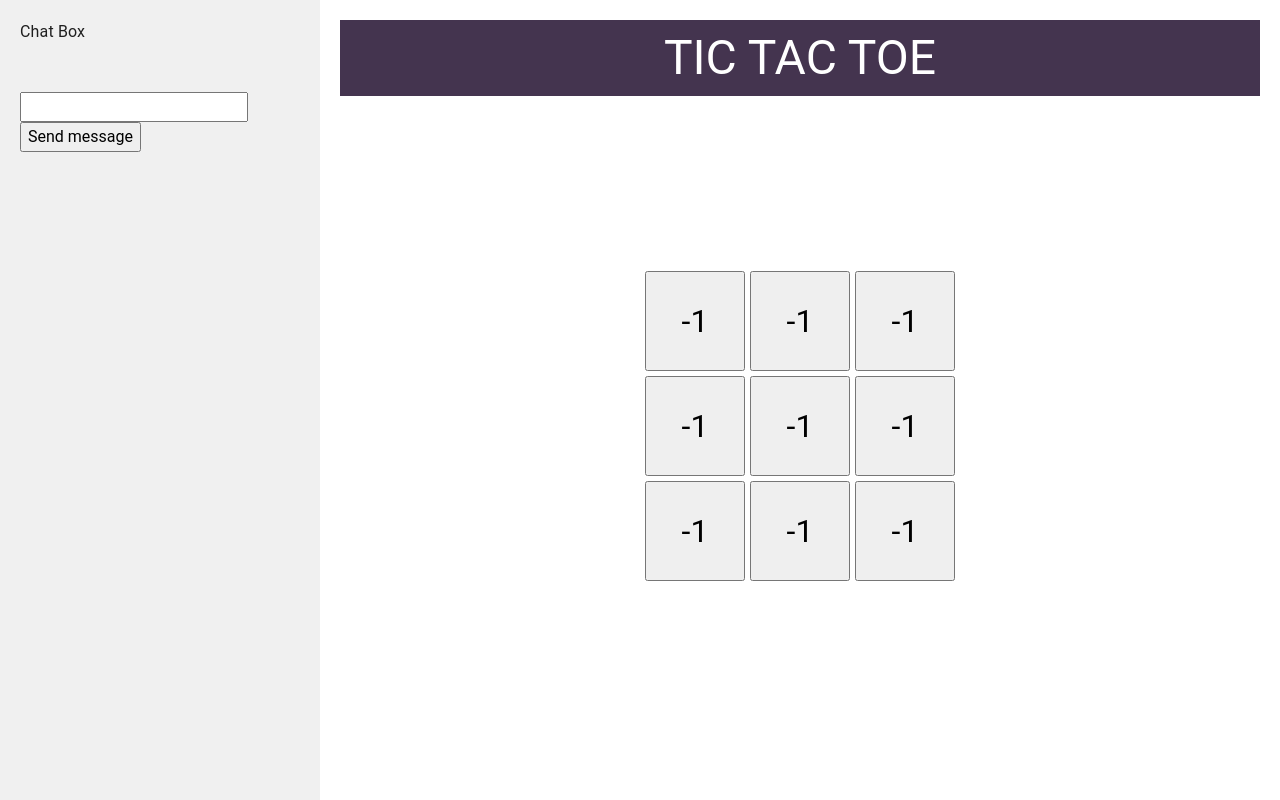
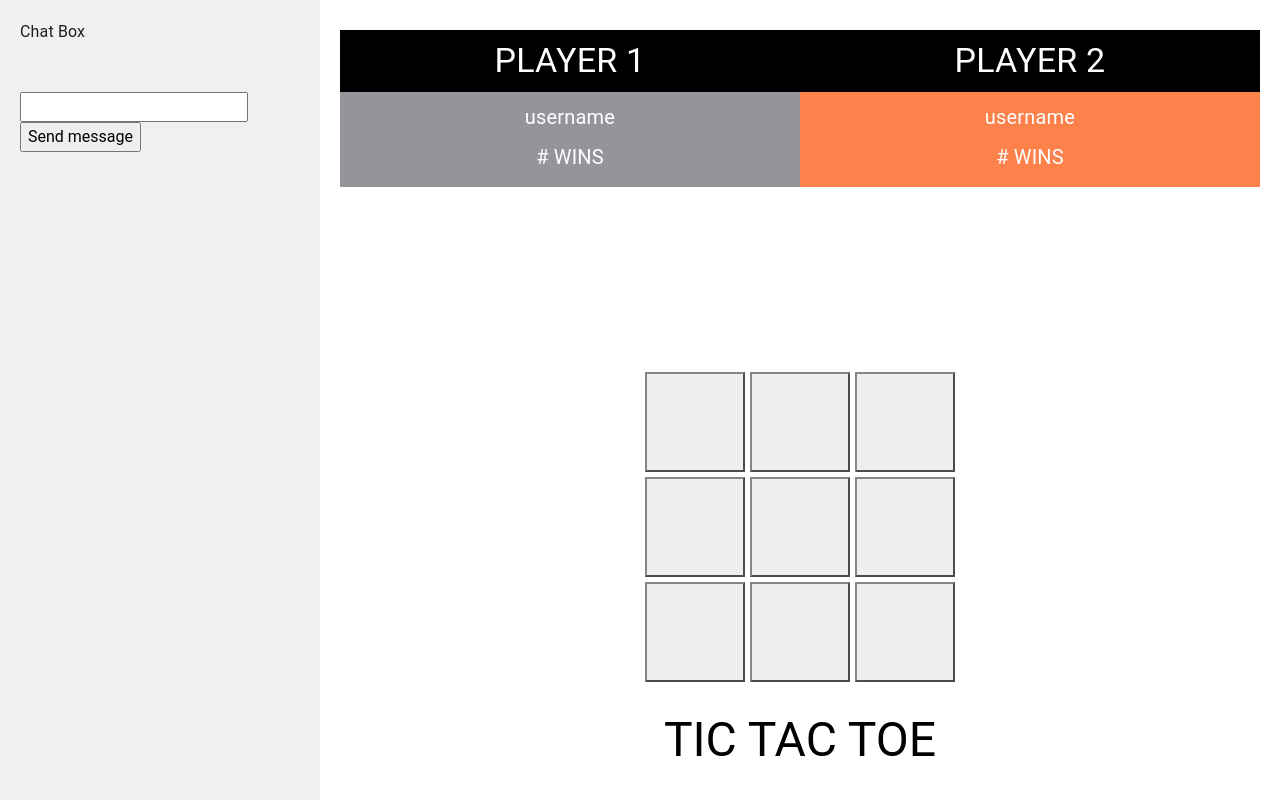
Before and after one commit to dn9uyen/cse108FinalProject, a React (Vite) app in the folder TicTacToeWebApp/: page /game in a window 1280 px wide. Built offline with nearby package versions, Linux system fonts and the light colour scheme.

Commit message:
game styles

```diff
--- a/TicTacToeWebApp/src/pages/Game.tsx
+++ b/TicTacToeWebApp/src/pages/Game.tsx
@@ -54,16 +54,40 @@ export default function Game(props: any) { // TODO: pass game id from lobby
             <ChatBox chat={chat} />
         </Box>
         <Box sx={{ flexGrow: 1, padding: '20px' }}>
-            <Box sx={{ backgroundColor: '#44344F', padding: '10px 0', textAlign: 'center', marginBottom: '20px' }}>
-                <Typography variant="h3" sx={{ color: '#fff' }}>TIC TAC TOE</Typography>
+
+            <Box sx={{ display: "flex", alignItems: "center", padding: '10px 0', textAlign: 'center', marginBottom: '20px' }}>
+                <Box sx={{ display: "flex", backgroundColor: "#96939B", flexDirection:"column", width:"100%", alignItems: "center", justifyContent:"center", paddingBottom: "15px", textAlign: 'center'}}>
+                    <Typography variant="h4" sx={{ color: '#fff', backgroundColor: "black", display: "flex", width: "100%", justifyContent: "center", padding: "10px 0"}}>PLAYER 1</Typography>
+                    <Typography  sx={{ fontSize:"20px", color: '#fff', margin:"10px 0" }}>username</Typography>
+                    <Typography  sx={{ fontSize:"20px", color: '#fff' }}># WINS</Typography>
+                </Box>
+                <Box sx={{ display: "flex", backgroundColor: "#FC814A", flexDirection:"column", width:"100%", alignItems: "center", justifyContent:"center", paddingBottom: "15px", textAlign: 'center'}}>
+                    <Typography variant="h4" sx={{ color: '#fff', backgroundColor: "black", display: "flex", width: "100%", justifyContent: "center", padding: "10px 0"}}>PLAYER 2</Typography>
+                    <Typography  sx={{ fontSize:"20px", color: '#fff', margin:"10px 0"  }}>username</Typography>
+                    <Typography  sx={{ fontSize:"20px", color: '#fff' }}># WINS</Typography>
+                </Box>
             </Box>
-
             <Box sx={{ display: 'flex', justifyContent: 'center', marginTop: '175px' }}>
                 <div className="board" style={{ display: 'grid', gridTemplateColumns: 'repeat(3, 100px)', gap: '5px', justifyContent: 'center' }}>
                     {board.map((cell, index) => (
-                        <button key={index} onClick={() => handleClick(index)} style={{ width: '100px', height: '100px', fontSize: '2rem' }}>{cell}</button>
+                        <button key={index} onClick={() => handleClick(index)} style={{
+                            width: '100px',
+                            height: '100px',
+                            fontSize: '2rem',
+                            backgroundColor:"#E8E8E8",
+                            color: "#564256",
+                            cursor: "pointer",
+                            transition: 'opacity 0.3s',
+                            opacity: 0.7}}
+                        onMouseEnter={(e) => (e.target as HTMLElement).style.opacity = '1'}
+                        onMouseLeave={(e) => (e.target as HTMLElement).style.opacity = '0.7'}>
+                            {cell === 0 ? 'X' : cell === 1 ? 'O' : ''}
+                        </button>
                     ))}
                 </div>
+            </Box>
+            <Box sx={{  padding: '10px 0', textAlign: 'center', marginTop: '20px' }}>
+                <Typography variant="h3" sx={{ color: '#000' }}>TIC TAC TOE</Typography>
             </Box>
         </Box>
     </Box>
```
